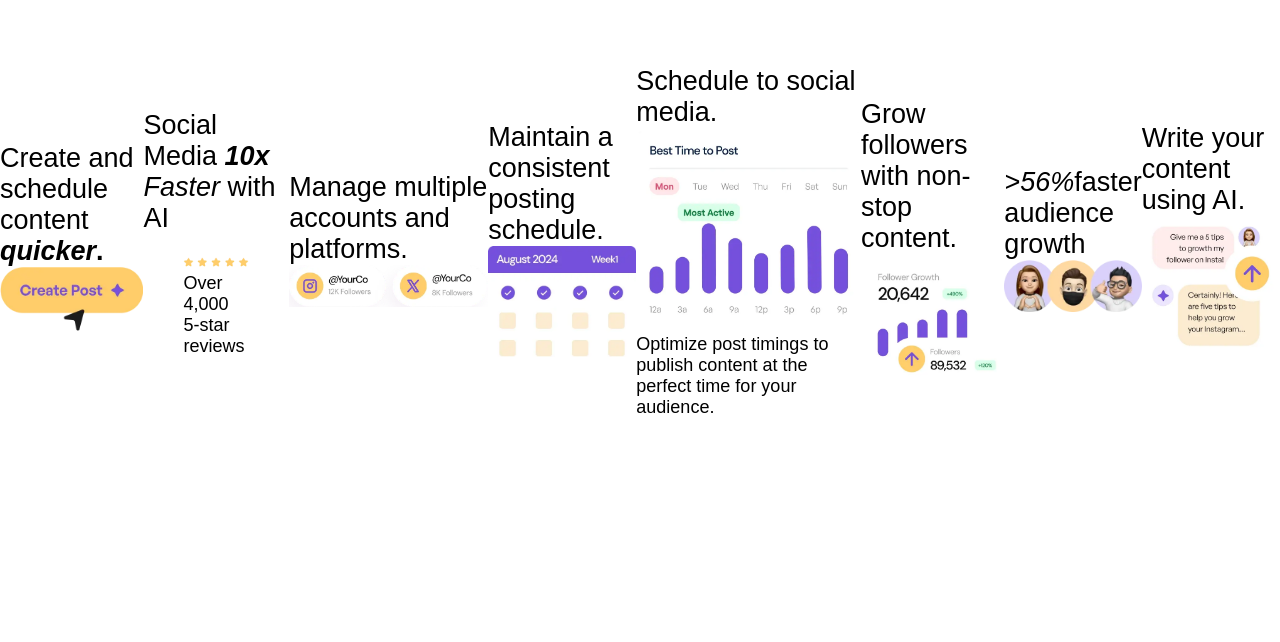
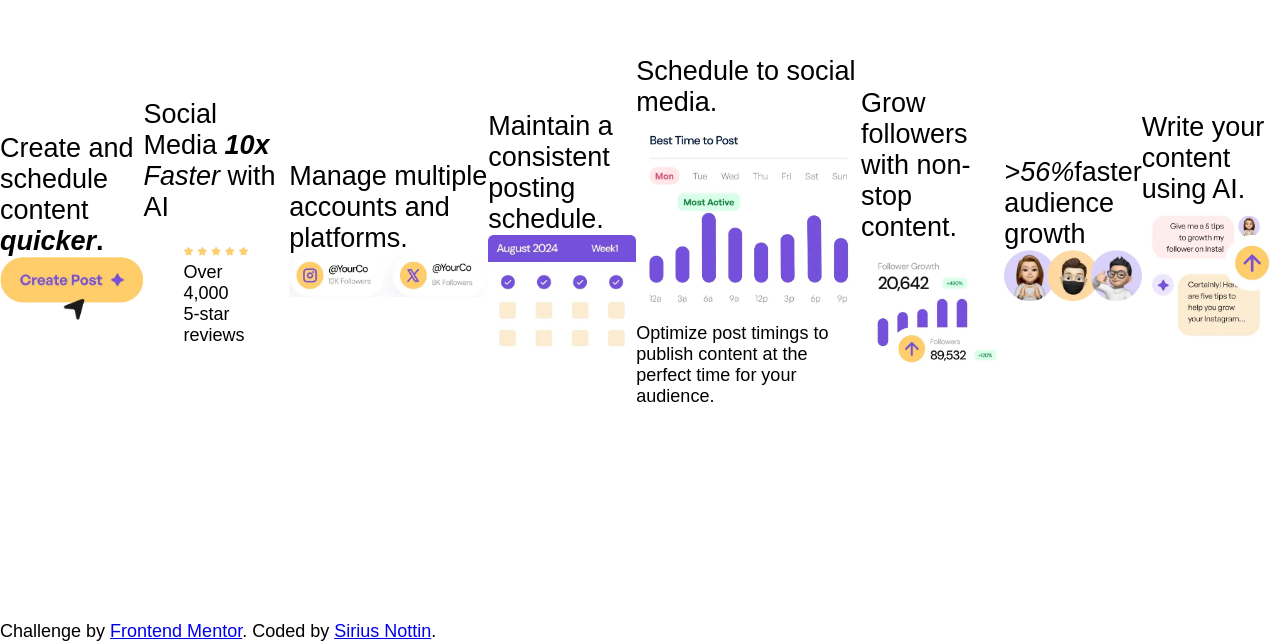
Before and after one commit to siriusnottin/bento-grid, a plain HTML site: page index.html in a window 1280 px wide. Shown: the part 158-800 px from the top of the page. Drawn offline with Linux system fonts and the light colour scheme; a web font is replaced by a local one.

Commit message:
feat: add footer

```diff
--- a/index.html
+++ b/index.html
@@ -78,5 +78,11 @@
 				<img src="./assets/images/illustration-ai-content.webp" alt="" />
 			</article>
 		</main>
+		<footer class="footer-attributions">
+			Challenge by
+			<a href="https://www.frontendmentor.io?ref=challenge" target="_blank"
+				>Frontend Mentor</a
+			>. Coded by <a href="https://nottin.me" target="_blank">Sirius Nottin</a>.
+		</footer>
 	</body>
 </html>
```
